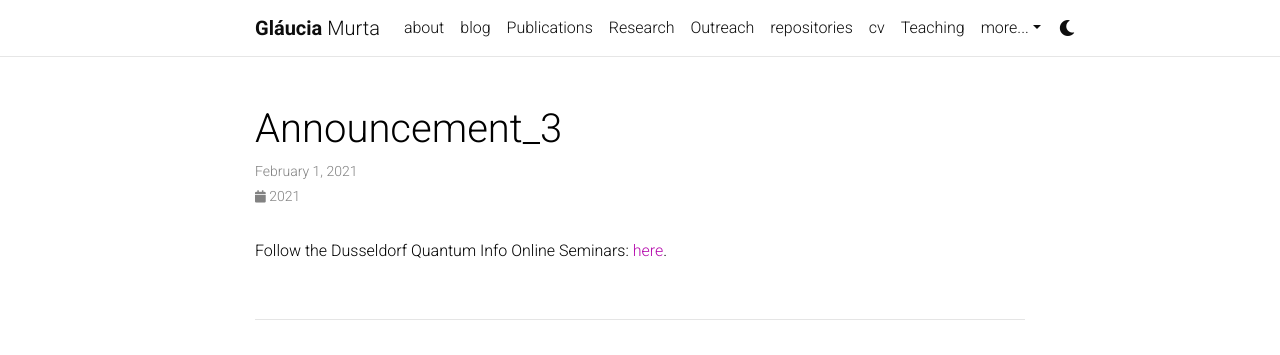
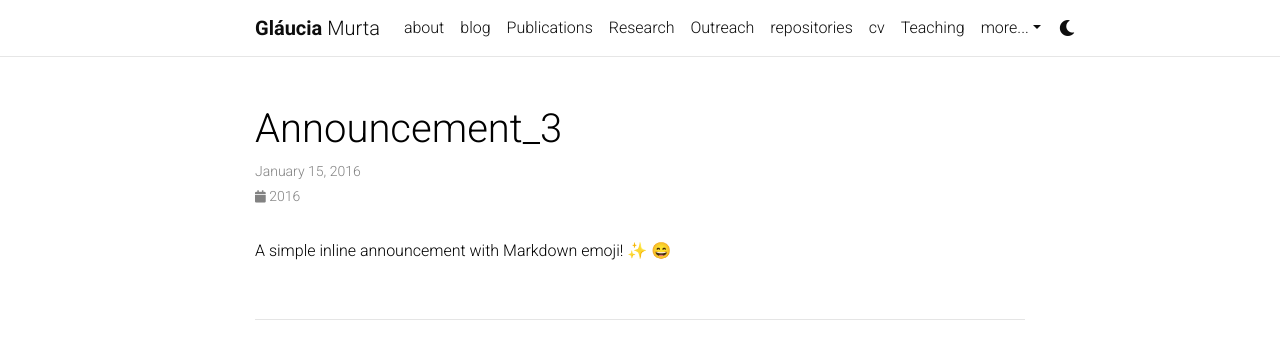
Before and after one commit to glauciamg/glauciamg.github.io, a Jekyll site: the page built from _news/announcement_3.md, in a window 1280 px wide. Shown: the top 355 px of the page. Built offline with Jekyll 4.4.1, drawn with Linux system fonts in a browser that asks for light colours; emoji names are drawn with the system emoji font; comment, search, counter and statistics services are not loaded; a style sheet for code colours, icons or effects is not loaded.

Commit message:
Update announcement_3.md

```diff
--- a/_news/announcement_3.md
+++ b/_news/announcement_3.md
@@ -1,7 +1,7 @@
 ---
 layout: post
-date: 2021-02-01 15:59:00-0400
+date: 2016-01-15 07:59:00-0400
 inline: true
 ---
 
-Follow the Dusseldorf Quantum Info Online Seminars: <a href="https://www.tp3.hhu.de/duesseldorf-quantum-info-online-seminars">here</a>.
+A simple inline announcement with Markdown emoji! :sparkles: :smile:
```
